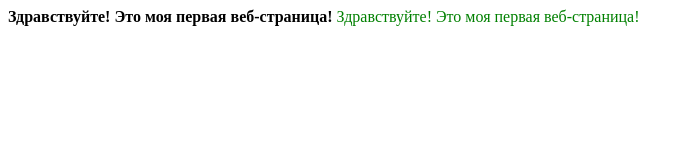
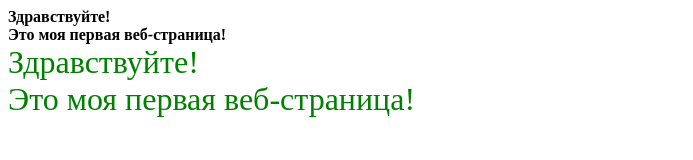
Before and after one commit to Annett-2601/HTML, a plain HTML site: page site.html in a window 1280 px wide. Shown: the whole page, without its empty margins (0-693 px from the left). Drawn offline with Linux system fonts and the light colour scheme.

Commit message:
First page

```diff
--- a/site.html
+++ b/site.html
@@ -1,9 +1,19 @@
 <html>
-<head>
-<title>Мой первый сайт </title>
-</head>
-<body>
-<b>Здравствуйте! Это моя первая веб-страница!</b>
-<font color ="green">Здравствуйте! Это моя первая веб-страница!</font>
-</body>
+
+		<head>
+			<title>Мой первый сайт </title>
+		</head>
+
+
+		<body>
+
+			<b>Здравствуйте!<br> Это моя первая веб-страница!</b><br>
+			<font color ="green" size ="6">Здравствуйте! <br>Это моя первая веб-страница!</font>
+
+
+
+		</body>
+
+
+
 </html>
```
